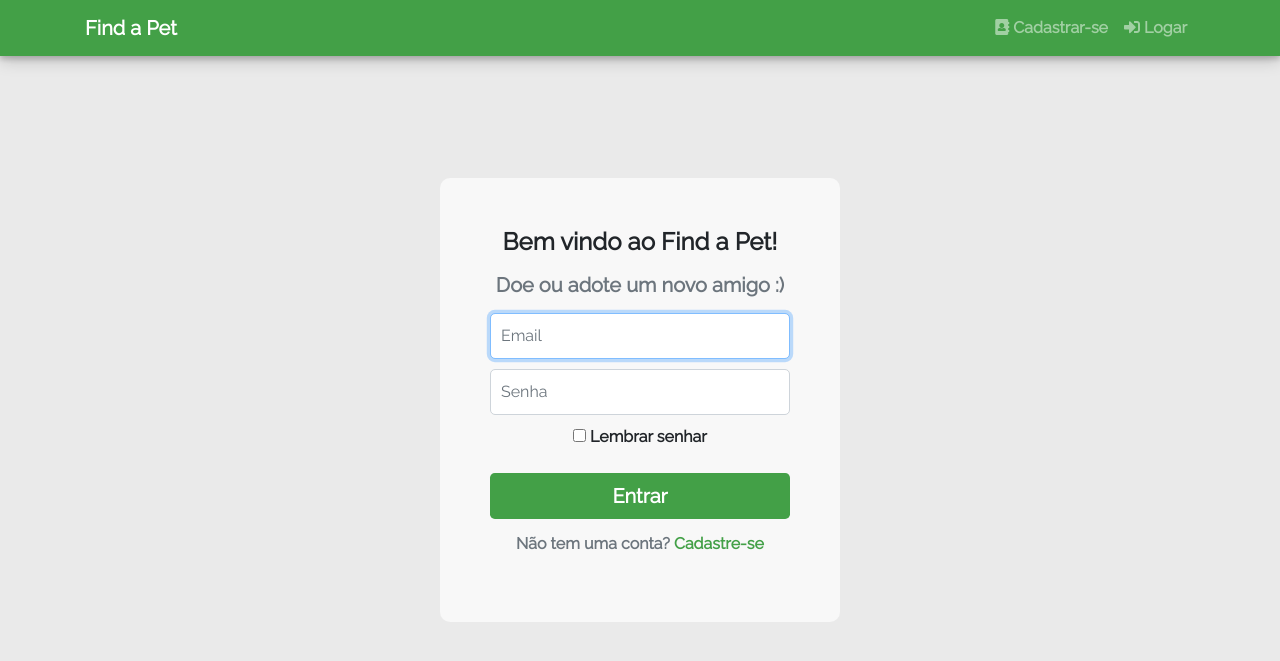
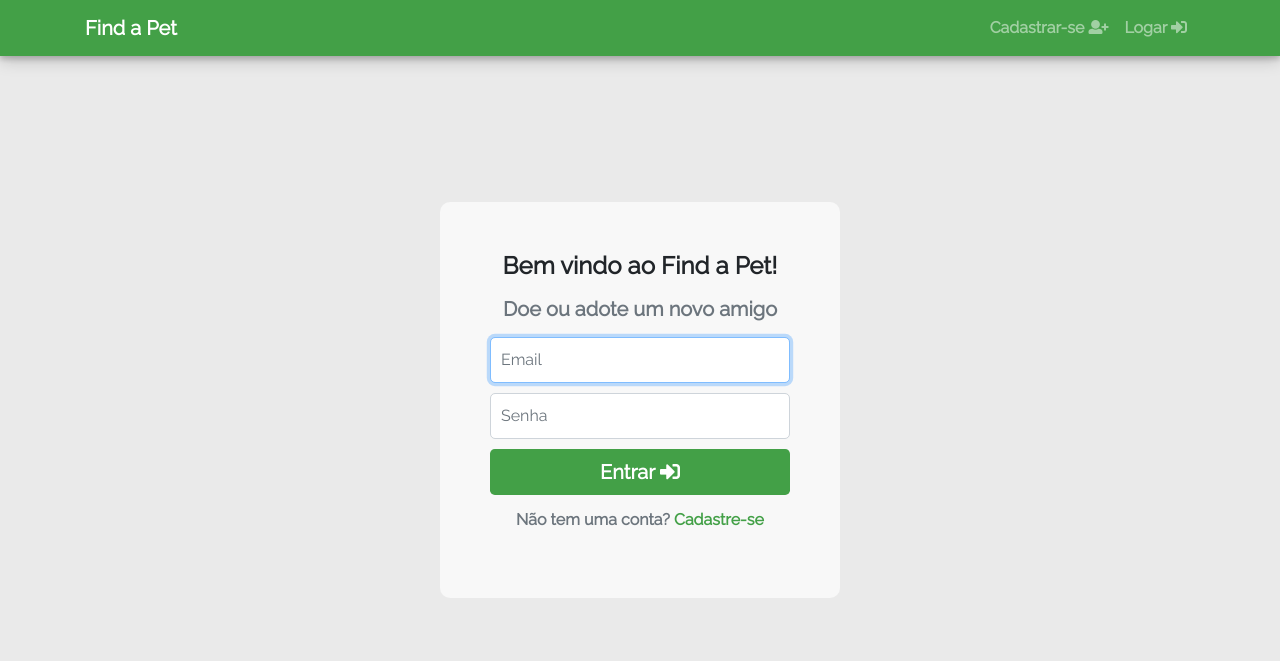
Before and after one commit to gabriel-camargo/find-a-pet, a PHP site: page /templates/login.php in a window 1280 px wide. Shown: the top 661 px of the page. Run offline with PHP 8.4, Linux system fonts and the light colour scheme.

```diff
--- a/pages/navbar-deslogado.php
+++ b/pages/navbar-deslogado.php
@@ -11,8 +11,8 @@
     <!-- Conteudo dentro do colapse principal -->
     <div class="collapse navbar-collapse" id="navbarTogglerPrincipal">
       <ul class="navbar-nav ml-auto">
-        <li><a class="nav-link navbar-link" href="cadastro.php"> <i class="fa fa-address-book"></i> Cadastrar-se </a></li>
-        <li><a class="nav-link navbar-link" href="login.php"> <i class="fa fa-sign-in-alt"></i> Logar </a></li>
+        <li><a class="nav-link navbar-link" href="cadastro.php"> Cadastrar-se <i class="fa fa-user-plus"></i></a></li>
+        <li><a class="nav-link navbar-link" href="login.php">  Logar <i class="fa fa-sign-in-alt"></i></a></li>
       </ul>
 
 
--- a/templates/cadastro.php
+++ b/templates/cadastro.php
@@ -299,7 +299,7 @@
         </div>
         <!-- FIM DA DIV DE LOCALIZAÇÃO -->
 
-        <button class="btn btn-lg btn-primary btn-block cadastro-btn" type="submit" >Cadastrar</button>
+        <button class="btn btn-lg btn-primary btn-block cadastro-btn" type="submit" >Cadastrar <i class="fa fa-user-plus"></i></button>
 
       </form>
       <br>
--- a/templates/login.php
+++ b/templates/login.php
@@ -19,7 +19,7 @@
     <!--  <img class="mb-4" src="img/logo.png" alt="Logo Find a Pet" width="72" height="72"> -->
 
       <h1 class="h4 mb-3 font-weight-bold" >Bem vindo ao Find a Pet!</h1>
-      <h2 class="h5 mb-3 font-weight-bold text-muted">Doe ou adote um novo amigo :)</h2>
+      <h2 class="h5 mb-3 font-weight-bold text-muted">Doe ou adote um novo amigo</h2>
 
       <label for="inputEmail" class="sr-only">Email address</label>
       <input name="email" type="email" id="inputEmail" class="login form-control" placeholder="Email" required autofocus>
@@ -27,12 +27,7 @@
       <label for="inputPassword" class="sr-only">Password</label>
       <input name ="senha" type="password" id="inputPassword" class="login form-control" placeholder="Senha" required>
 
-      <div class="checkbox mb-3">
-        <label>
-          <input type="checkbox" value="remember-me"> Lembrar senhar
-        </label>
-      </div>
-      <button class="btn btn-lg btn-primary btn-block login-btn-entrar" type="submit" id="btn_entrar">Entrar</button>
+      <button class="btn btn-lg btn-primary btn-block login-btn-entrar" type="submit" id="btn_entrar">Entrar <i class="fa fa-sign-in-alt"></i></button>
       <p class="mt-5 mb-3 text-muted" id="txt_cadastro"> Não tem uma conta?
           <a href="cadastro.php" class="login-link"> Cadastre-se </a>
       </p>
```
Also changed, not shown: img/animal/1/pastor-alemao.jpg (added), img/animal/2/gato-persa.jpg (added), img/animal/3/dalmata.png (added), img/animal/4/saimes.jpg (added), img/animal/5/vira-lata.jpg (added), img/animal/6/sphynx.jpg (added), img/perfil/1/foto-de-perfil-menor.jpeg (added), img/perfil/2/foto-ana.jpg (added).
